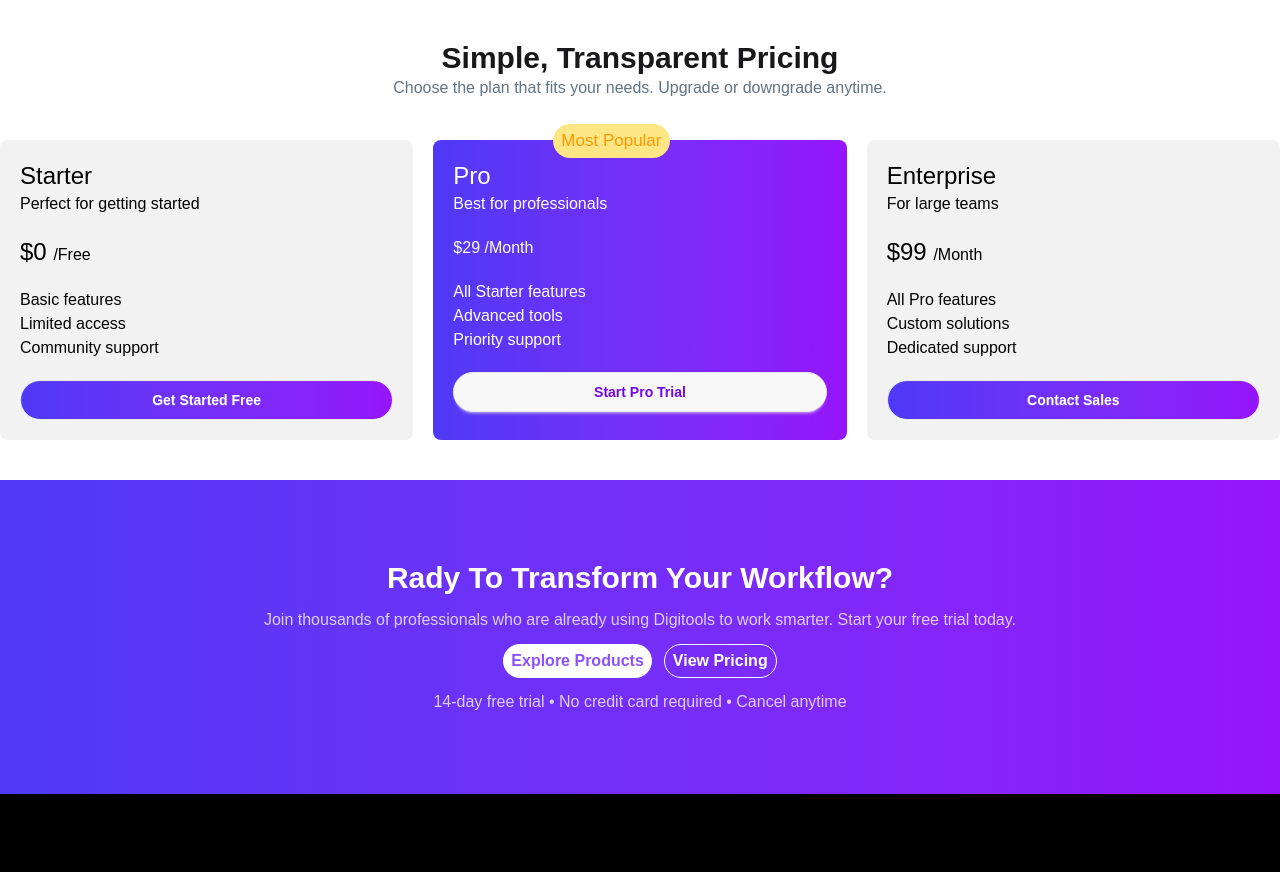
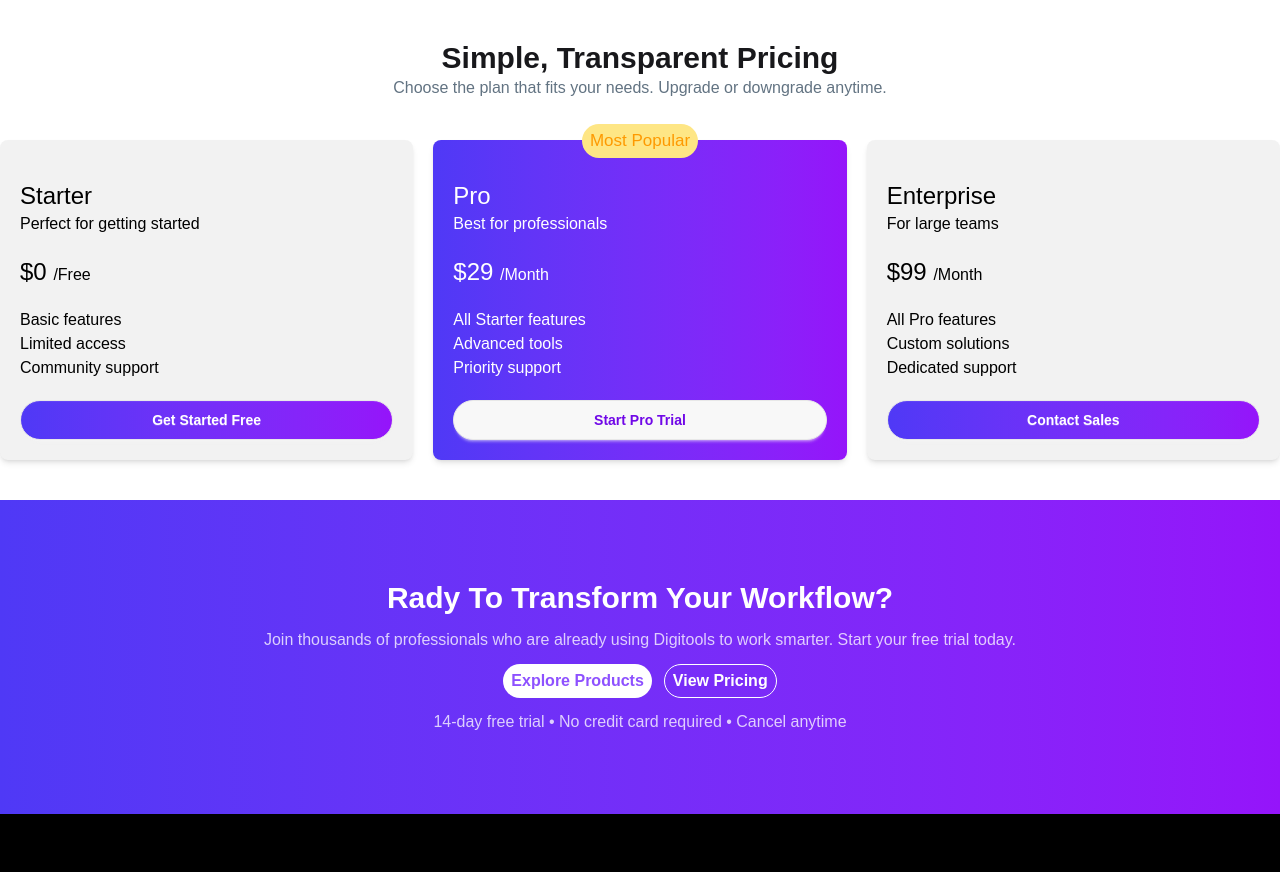
Before and after one commit to kawsar9867/A6-DigiTool, a React (Vite) app: page / in a window 1280 px wide. Shown: the part 2700-3572 px from the top of the page. Built offline with nearby package versions, Linux system fonts and the light colour scheme.

Commit message:
pricing done

```diff
--- a/src/components/CardData/Card.jsx
+++ b/src/components/CardData/Card.jsx
@@ -4,6 +4,11 @@ import { toast } from "react-toastify";
 
 function Card({ card, cart, setCart }) {
   const addToCart = (item) => {
+    const duplicate = cart.find(ite=> ite.id === item.id)
+    if(duplicate){
+      toast.error("Item alreday in cart")
+      return
+    }
     setCart([...cart, item]);
     toast.success("Item added")
   };
@@ -44,8 +49,8 @@ function Card({ card, cart, setCart }) {
         </div>
         <div>
           <ul className="text-[#627382] text-[17px]">
-            {card.features.map((f) => (
-              <p className="flex gap-2">
+            {card.features.map((f, i) => (
+              <p key={i} className="flex gap-2">
                 <Check color="green" size="20"> </Check>
                 <li> {f} </li>
               </p>
--- a/src/components/Cart/Carts.jsx
+++ b/src/components/Cart/Carts.jsx
@@ -35,8 +35,8 @@ toast.success("Payment Done", {
   <EmptyCart></EmptyCart>
 ) : (
             <>
-        {cart.map((item) => (
-          <div className="bg-[#F9FAFC] p-5 flex justify-between rounded-xl">
+        {cart.map((item, index) => (
+          <div key={index} className="bg-[#F9FAFC] p-5 flex justify-between rounded-xl">
             <div className="flex gap-3">
               <div>
                 <img className="w-10 h-10 border-1 border-gray-300 rounded-full" src={item.icon} alt="" />
--- a/src/components/Priceing Option/PriceingCard.jsx
+++ b/src/components/Priceing Option/PriceingCard.jsx
@@ -3,7 +3,7 @@ import PriceingData from "./PriceingData";
 
 const PriceingCard = ({priceingPromise}) => {
   const priceingData = use(priceingPromise);
-  console.log(priceingData);
+
   return (
     <div className="grid grid-cols-1 md:grid-cols-2 lg:grid-cols-3 gap-5">
       {
--- a/src/components/Priceing Option/PriceingData.jsx
+++ b/src/components/Priceing Option/PriceingData.jsx
@@ -8,10 +8,10 @@ const PriceingData = ({ pricing }) => {
 
 
   return (
-    <section className={`${bgColorClass} t-5 mb-10 rounded-lg p-5 space-y-5 transition duration-100 hover:scale-101 relative`}>
-      <div className=' absolute -top-4 left-30 flex '>
+    <section className={`${bgColorClass} t-5 mb-10 rounded-lg p-5 space-y-5 transition duration-100 hover:scale-101 relative shadow-md`}>
+      <div className=' flex justify-center '>
         {
-          pricing.isPopular && <span className='bg-amber-200 rounded-full px-2 py-1 text-amber-500 text-[17px] '>Most Popular</span>
+          pricing.isPopular && <span className='bg-amber-200 absolute -top-4 rounded-full px-2 py-1 text-amber-500 text-[17px] '>Most Popular</span>
         }
       </div>
       <div className=''>
@@ -20,7 +20,7 @@ const PriceingData = ({ pricing }) => {
       </div>
 
       <div>
-        <p className={` ${pricing.isPopular ? "text-white" : "text-black text-2xl"}`}> {pricing.price} <span className='text-[16px]'>{pricing.duration}</span></p>
+        <p className={` ${pricing.isPopular ? "text-white" : "text-black "} text-2xl`}> {pricing.price} <span className='text-[16px]'>{pricing.duration}</span></p>
       </div>
 
       <div  className={` ${pricing.isPopular ? "text-white" : "text-black"}`}>
```
